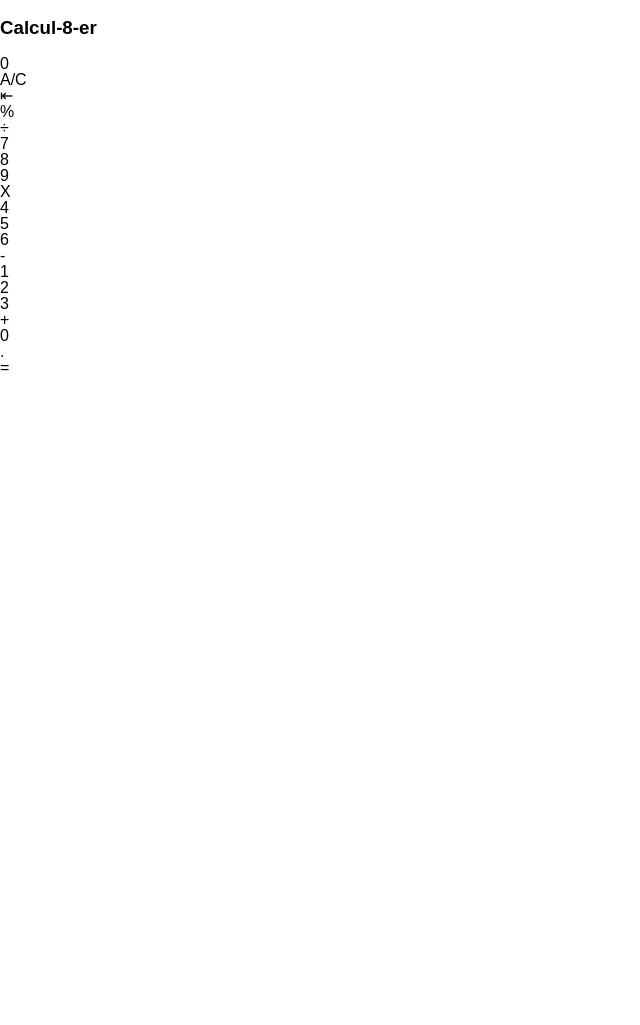
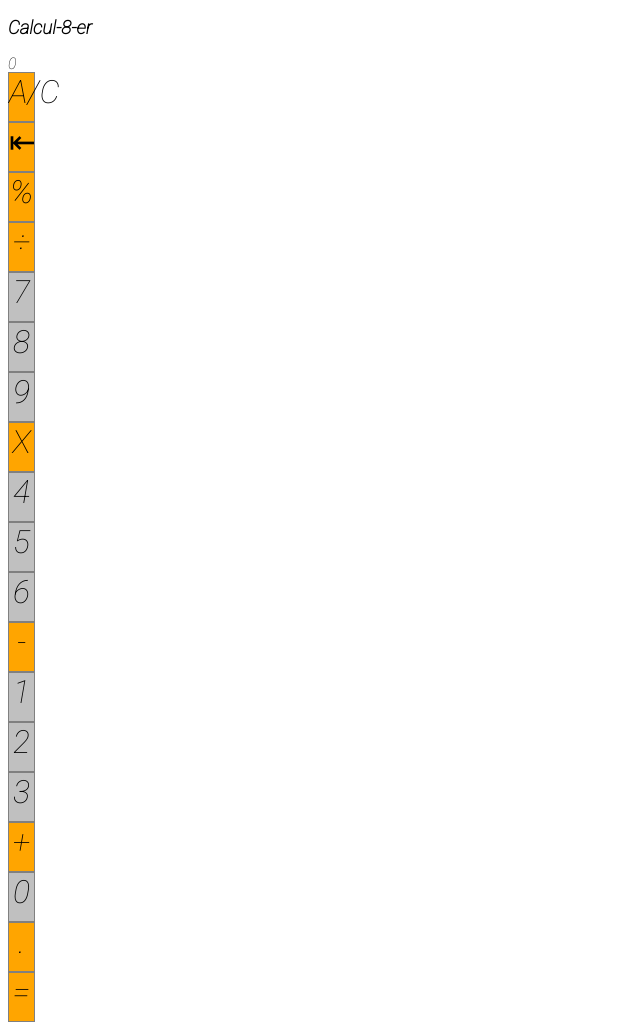
Before and after one commit to leafsicle/beta, a website: page public/index.html in a window 1280 px wide. Shown: the whole page, without its empty margins (0-640 px from the left). Before the commit the page ends 819 px from the top, so only its background shows below. Drawn offline with Linux system fonts and the light colour scheme.

Commit message:
stylling

```diff
--- a/public/screen.css
+++ b/public/screen.css
@@ -1,12 +1,31 @@
+@import url('https://fonts.googleapis.com/css?family=Roboto:100i');
+
 :root {
   font: 16px / 1 sans-serif;
 }
-
-html {
-  height: 100%;
+body {
+  font-family: 'roboto', sans-serif;
 }
-
-body {
-  margin: 0;
-  min-height: 100%;
+.calc-btn {
+  background-color: silver;
+  color: black;
+  width: 25px;
+  height: 45px;
+  border: 1px solid grey;
+  text-align: center;
+  cursor: pointer;
+  font-size: 32px;
+  font-weight: 100;
+  padding-top: 3px;
 }
+.calc-btn:hover {
+  background-color: orange;
+}
+.row {
+  display: table;
+  table-layout: fixed;
+  width: 200px;
+}
+.calc-btn-operand {
+  background-color: orange;
+}
```
